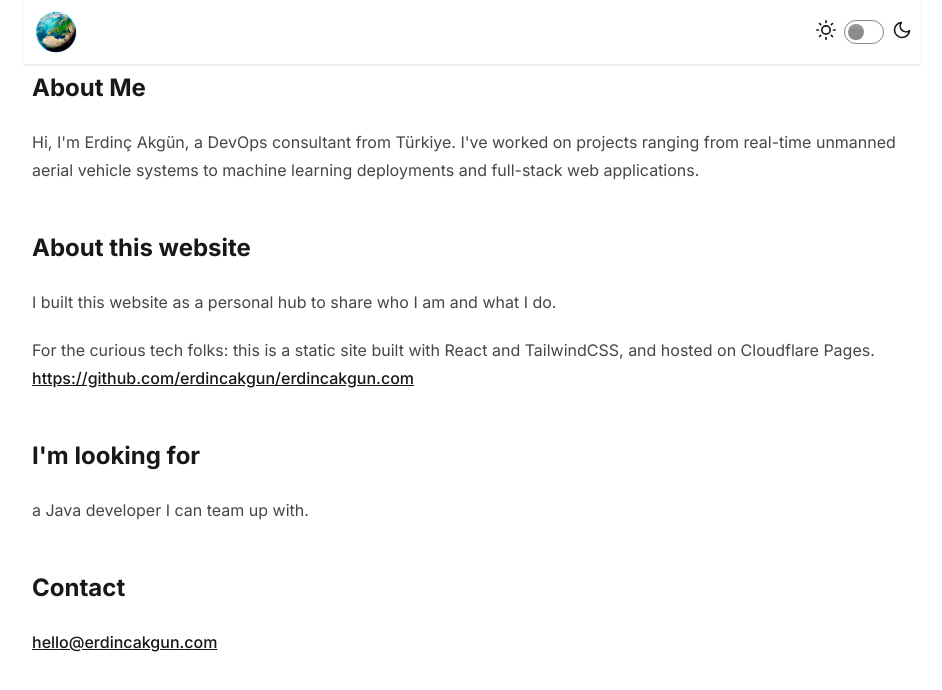
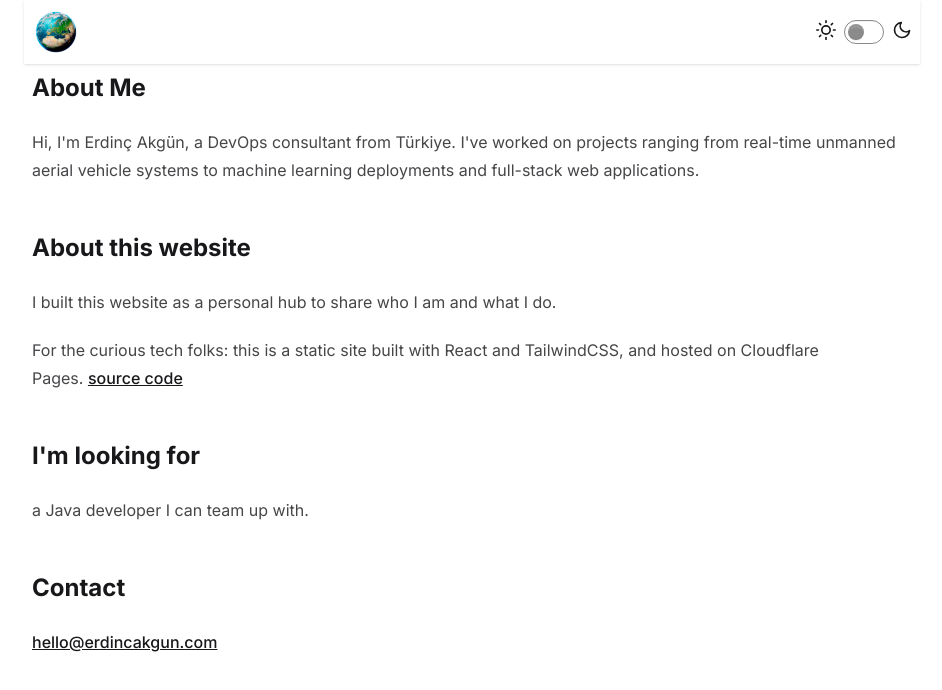
Before and after one commit to erdincakgun/erdincakgun.com, a React (Vite) app: page / in a window 1280 px wide. Shown: the top 690 px of the page, without its empty margins (168-1110 px from the left). Built offline with nearby package versions, Linux system fonts and the light colour scheme.

Commit message:
Update website link text to "source code".

```diff
--- a/src/App.jsx
+++ b/src/App.jsx
@@ -27,13 +27,13 @@ function App() {
           </p>
           <p>
             For the curious tech folks: this is a static site built with React
-            and TailwindCSS, and hosted on Cloudflare Pages.{" "}
+            and TailwindCSS, and hosted on Cloudflare Pages.&nbsp;
             <a
               href="https://github.com/erdincakgun/erdincakgun.com"
               target="_blank"
               rel="noopener noreferrer"
             >
-              https://github.com/erdincakgun/erdincakgun.com
+              source code
             </a>
           </p>
           <h2>I'm looking for</h2>
```
